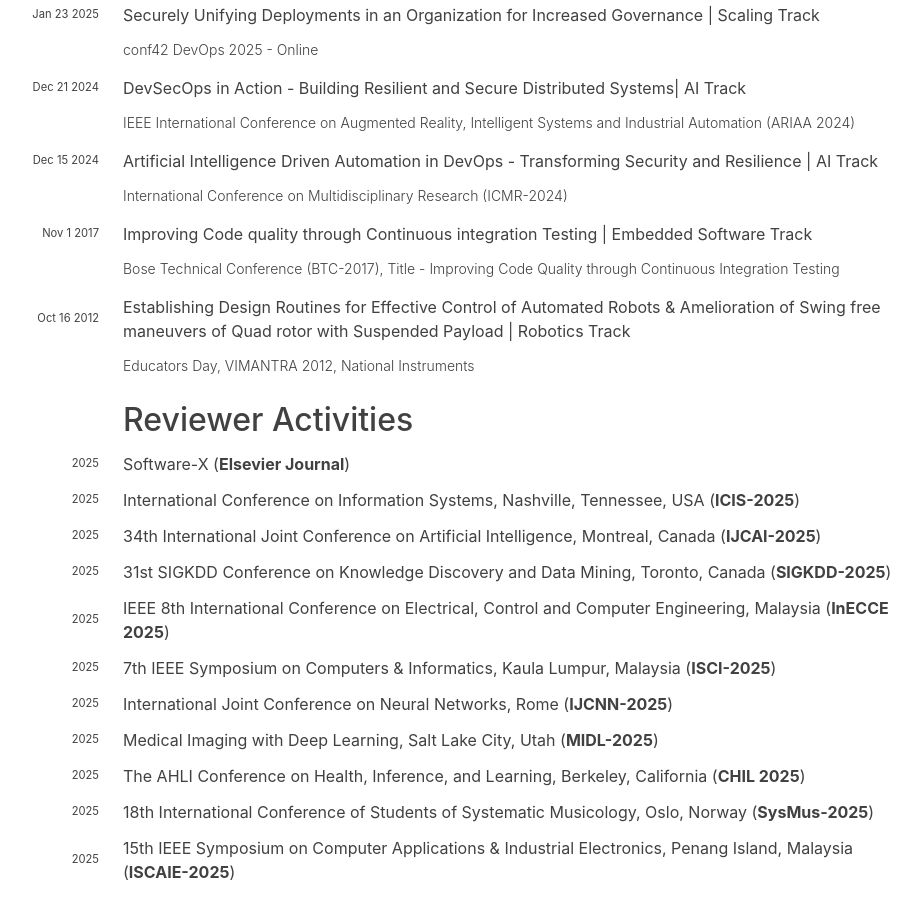
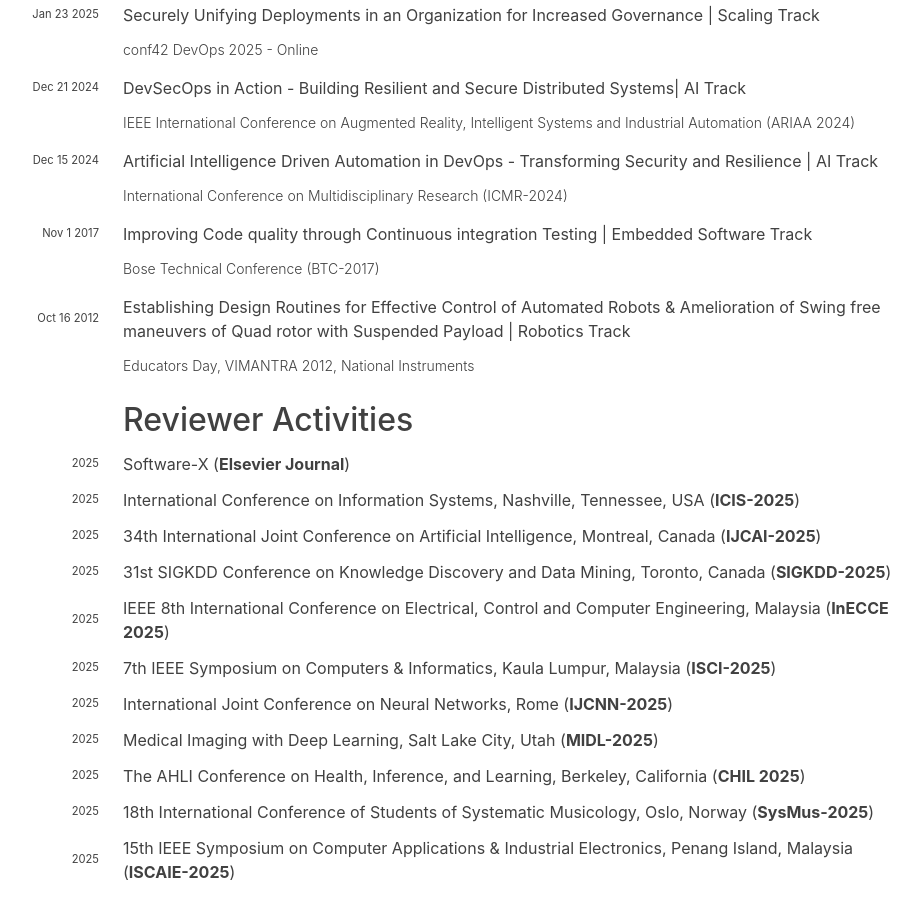
Before and after one commit to hariharanragothaman/hariharanragothaman.github.io, a Jekyll site: the page built from cv.md, in a window 1280 px wide and 900 px high, scrolled down 5123 px. Shown: the whole window, without its empty margins (209-1130 px from the left). Built offline with Jekyll 4.4.1, drawn with Linux system fonts in a browser that asks for light colours; nearby versions of some CDN libraries; some web fonts are replaced.

Commit message:
Polishes and Updates

```diff
--- a/_data/press.yaml
+++ b/_data/press.yaml
@@ -59,7 +59,7 @@
   year: 2017
   publisher:
     - url:
-      name: Bose Technical Conference (BTC-2017), Title - Improving Code Quality through Continuous Integration Testing
+      name: Bose Technical Conference (BTC-2017)
 
 - title: Establishing Design Routines for Effective Control of Automated Robots & Amelioration of Swing free maneuvers of Quad rotor with Suspended Payload  | Robotics Track
   month: Oct 16
```
